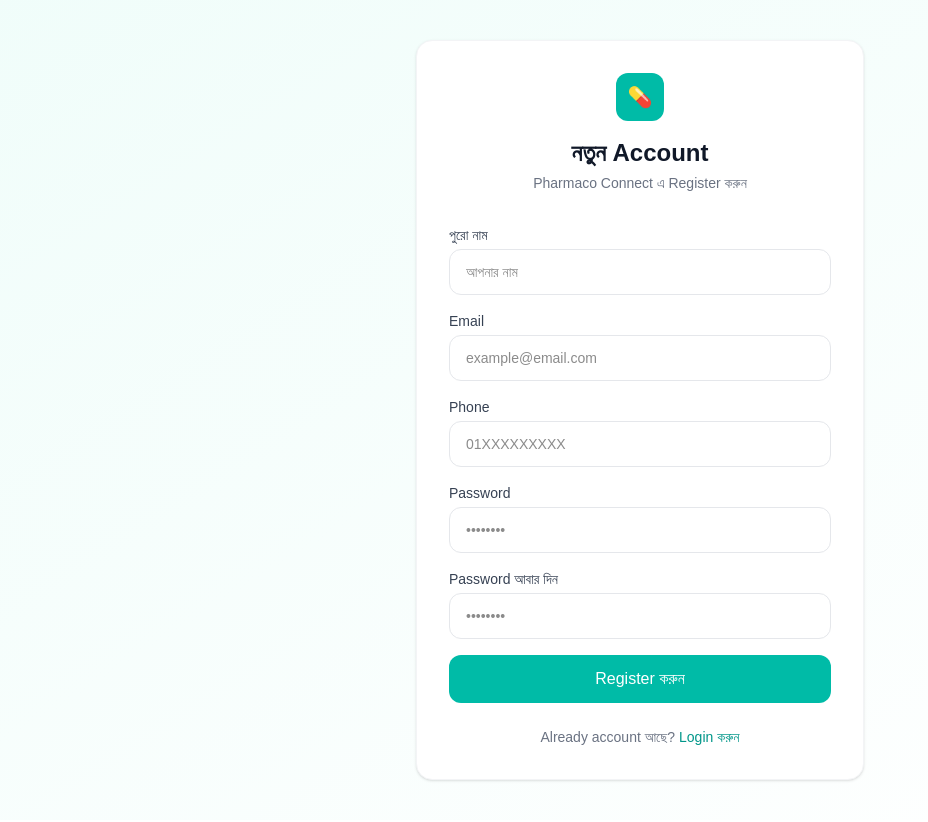
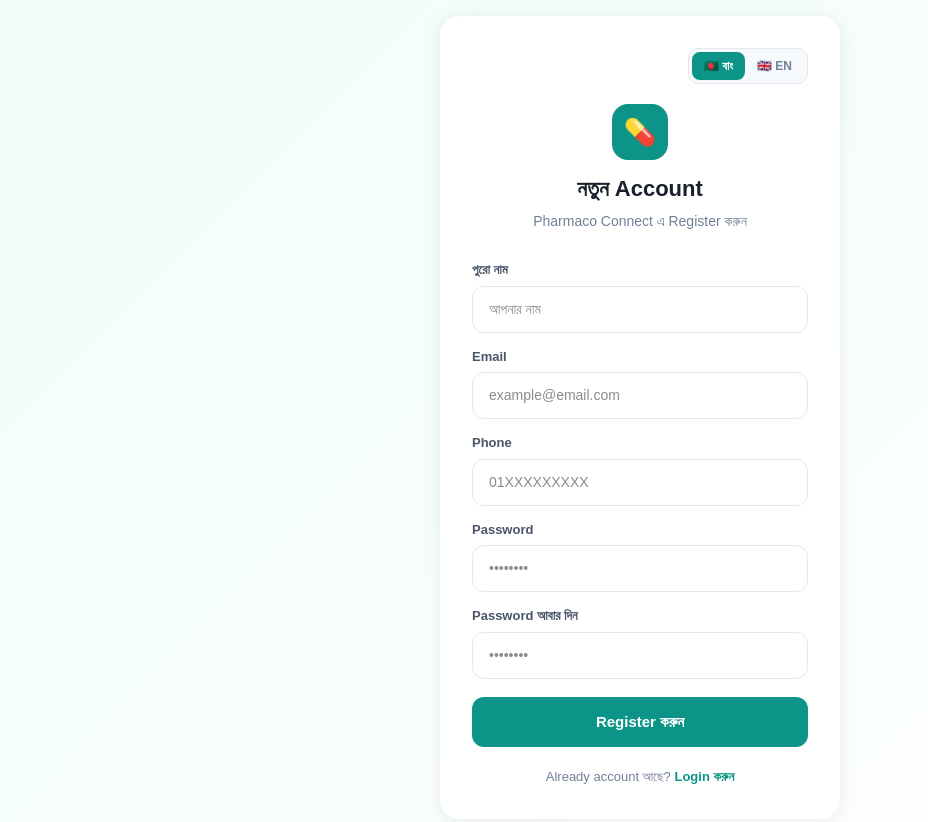
Before and after one commit to mofassalh/pharmaco-connect, a Next.js app: page /register in a window 1280 px wide. Shown: the top 822 px of the page, without its empty margins (0-928 px from the left). Built offline with nearby package versions, Linux system fonts and the light colour scheme.

Commit message:
add language toggle to register page

```diff
--- a/app/register/page.tsx
+++ b/app/register/page.tsx
@@ -7,22 +7,62 @@
   const [form, setForm] = useState({ fullName: "", email: "", phone: "", password: "", confirmPassword: "" });
   const [error, setError] = useState("");
   const [loading, setLoading] = useState(false);
+  const [lang, setLang] = useState<"bn" | "en">("bn");
   const router = useRouter();
+
+  const t = {
+    bn: {
+      title: "নতুন Account",
+      sub: "Pharmaco Connect এ Register করুন",
+      fullName: "পুরো নাম",
+      email: "Email",
+      phone: "Phone",
+      password: "Password",
+      confirmPassword: "Password আবার দিন",
+      register: "Register করুন",
+      registering: "Register হচ্ছে...",
+      hasAccount: "Already account আছে?",
+      login: "Login করুন",
+      namePlaceholder: "আপনার নাম",
+      errorAll: "সব তথ্য দিন",
+      errorPassword: "Password মিলছে না",
+      errorLength: "Password কমপক্ষে ৬ অক্ষর হতে হবে",
+      errorGeneral: "কিছু একটা ভুল হয়েছে",
+    },
+    en: {
+      title: "New Account",
+      sub: "Register on Pharmaco Connect",
+      fullName: "Full Name",
+      email: "Email",
+      phone: "Phone",
+      password: "Password",
+      confirmPassword: "Confirm Password",
+      register: "Register",
+      registering: "Registering...",
+      hasAccount: "Already have an account?",
+      login: "Login",
+      namePlaceholder: "Your name",
+      errorAll: "Fill in all fields",
+      errorPassword: "Passwords do not match",
+      errorLength: "Password must be at least 6 characters",
+      errorGeneral: "Something went wrong",
+    },
+  }[lang];
 
   const handleChange = (e: React.ChangeEvent<HTMLInputElement>) =>
     setForm({ ...form, [e.target.name]: e.target.value });
 
   const handleRegister = async () => {
     if (!form.fullName || !form.email || !form.password) {
-      setError("সব তথ্য দিন");
+      setError(t.errorAll);
       return;
     }
     if (form.password !== form.confirmPassword) {
-      setError("Password মিলছে না");
+      setError(t.errorPassword);
       return;
     }
     if (form.password.length < 6) {
-      setError("Password কমপক্ষে ৬ অক্ষর হতে হবে");
+      setError(t.errorLength);
       return;
     }
     setLoading(true);
@@ -34,62 +74,81 @@
     });
     const data = await res.json();
     if (!res.ok) {
-      setError(data.error || "কিছু একটা ভুল হয়েছে");
+      setError(data.error || t.errorGeneral);
       setLoading(false);
     } else {
       router.push("/login");
     }
   };
 
+  const fields = [
+    { label: t.fullName, name: "fullName", type: "text", placeholder: t.namePlaceholder },
+    { label: t.email, name: "email", type: "email", placeholder: "example@email.com" },
+    { label: t.phone, name: "phone", type: "tel", placeholder: "01XXXXXXXXX" },
+    { label: t.password, name: "password", type: "password", placeholder: "••••••••" },
+    { label: t.confirmPassword, name: "confirmPassword", type: "password", placeholder: "••••••••" },
+  ];
+
   return (
-    <div className="min-h-screen bg-gradient-to-br from-teal-50 to-white flex items-center justify-center px-4 py-10">
-      <div className="bg-white rounded-2xl shadow-sm border border-gray-100 p-8 w-full max-w-md">
-        <div className="text-center mb-8">
-          <div className="w-12 h-12 bg-teal-500 rounded-xl flex items-center justify-center mx-auto mb-4">
-            <span className="text-white text-xl">💊</span>
+    <div style={{ minHeight: "100vh", background: "linear-gradient(135deg, #f0fdfa, #fff)", display: "flex", alignItems: "center", justifyContent: "center", padding: "16px", fontFamily: "sans-serif" }}>
+      <div style={{ background: "#fff", borderRadius: 20, boxShadow: "0 2px 20px rgba(0,0,0,0.08)", padding: 32, width: "100%", maxWidth: 400 }}>
+
+        {/* Language Toggle */}
+        <div style={{ display: "flex", justifyContent: "flex-end", marginBottom: 20 }}>
+          <div style={{ display: "flex", background: "#f7fafc", borderRadius: 10, padding: 3, border: "0.5px solid #e2e8f0" }}>
+            <button onClick={() => setLang("bn")}
+              style={{ padding: "5px 12px", borderRadius: 8, border: "none", cursor: "pointer", fontSize: 12, fontWeight: 700, background: lang === "bn" ? "#0D9488" : "transparent", color: lang === "bn" ? "#fff" : "#718096" }}>
+              🇧🇩 বাং
+            </button>
+            <button onClick={() => setLang("en")}
+              style={{ padding: "5px 12px", borderRadius: 8, border: "none", cursor: "pointer", fontSize: 12, fontWeight: 700, background: lang === "en" ? "#0D9488" : "transparent", color: lang === "en" ? "#fff" : "#718096" }}>
+              🇬🇧 EN
+            </button>
           </div>
-          <h1 className="text-2xl font-bold text-gray-900">নতুন Account</h1>
-          <p className="text-gray-500 text-sm mt-1">Pharmaco Connect এ Register করুন</p>
+        </div>
+
+        {/* Logo */}
+        <div style={{ textAlign: "center", marginBottom: 28 }}>
+          <div style={{ width: 56, height: 56, background: "#0D9488", borderRadius: 16, display: "flex", alignItems: "center", justifyContent: "center", margin: "0 auto 12px", fontSize: 26 }}>💊</div>
+          <h1 style={{ fontSize: 22, fontWeight: 700, color: "#1a202c", margin: 0 }}>{t.title}</h1>
+          <p style={{ color: "#718096", fontSize: 14, marginTop: 6 }}>{t.sub}</p>
         </div>
 
         {error && (
-          <div className="bg-red-50 border border-red-100 text-red-600 text-sm px-4 py-3 rounded-xl mb-4">
+          <div style={{ background: "#FFF5F5", border: "1px solid #FEB2B2", color: "#C53030", fontSize: 13, padding: "10px 14px", borderRadius: 10, marginBottom: 16 }}>
             {error}
           </div>
         )}
 
-        <div className="space-y-4">
-          {[
-            { label: "পুরো নাম", name: "fullName", type: "text", placeholder: "আপনার নাম" },
-            { label: "Email", name: "email", type: "email", placeholder: "example@email.com" },
-            { label: "Phone", name: "phone", type: "tel", placeholder: "01XXXXXXXXX" },
-            { label: "Password", name: "password", type: "password", placeholder: "••••••••" },
-            { label: "Password আবার দিন", name: "confirmPassword", type: "password", placeholder: "••••••••" },
-          ].map((f, i) => (
+        <div style={{ display: "flex", flexDirection: "column", gap: 14 }}>
+          {fields.map((f, i) => (
             <div key={i}>
-              <label className="block text-sm font-medium text-gray-700 mb-1">{f.label}</label>
+              <label style={{ fontSize: 13, fontWeight: 600, color: "#4a5568", display: "block", marginBottom: 6 }}>{f.label}</label>
               <input
                 type={f.type}
                 name={f.name}
                 value={form[f.name as keyof typeof form]}
                 onChange={handleChange}
                 placeholder={f.placeholder}
-                className="w-full border border-gray-200 rounded-xl px-4 py-3 text-sm focus:outline-none focus:ring-2 focus:ring-teal-400"
+                style={{ width: "100%", border: "1px solid #e2e8f0", borderRadius: 12, padding: "12px 16px", fontSize: 14, boxSizing: "border-box", outline: "none" }}
               />
             </div>
           ))}
+
           <button
             onClick={handleRegister}
             disabled={loading}
-            className="w-full bg-teal-500 text-white py-3 rounded-xl font-medium hover:bg-teal-600 disabled:opacity-50 transition">
-            {loading ? "Register হচ্ছে..." : "Register করুন"}
+            style={{ width: "100%", background: loading ? "#a0aec0" : "#0D9488", color: "#fff", border: "none", padding: "14px", borderRadius: 12, fontSize: 15, fontWeight: 700, cursor: loading ? "not-allowed" : "pointer", marginTop: 4 }}>
+            {loading ? t.registering : t.register}
           </button>
         </div>
 
-        <div className="mt-6 text-center">
-          <p className="text-sm text-gray-500">
-            Already account আছে?{" "}
-            <Link href="/login" className="text-teal-600 font-medium">Login করুন</Link>
+        <div style={{ textAlign: "center", marginTop: 20 }}>
+          <p style={{ fontSize: 13, color: "#718096" }}>
+            {t.hasAccount}{" "}
+            <Link href="/login" style={{ color: "#0D9488", fontWeight: 700 }}>
+              {t.login}
+            </Link>
           </p>
         </div>
       </div>
```
